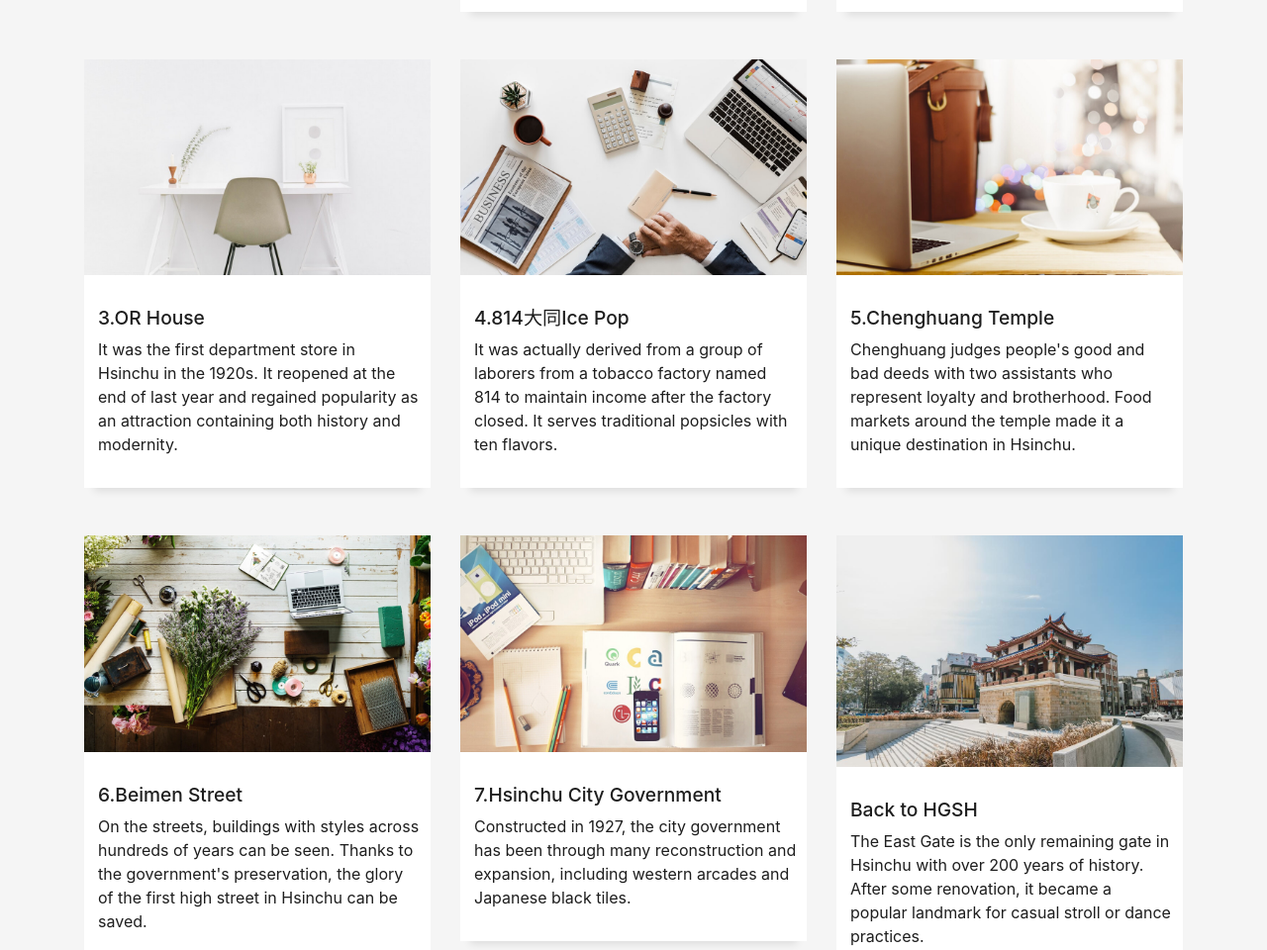
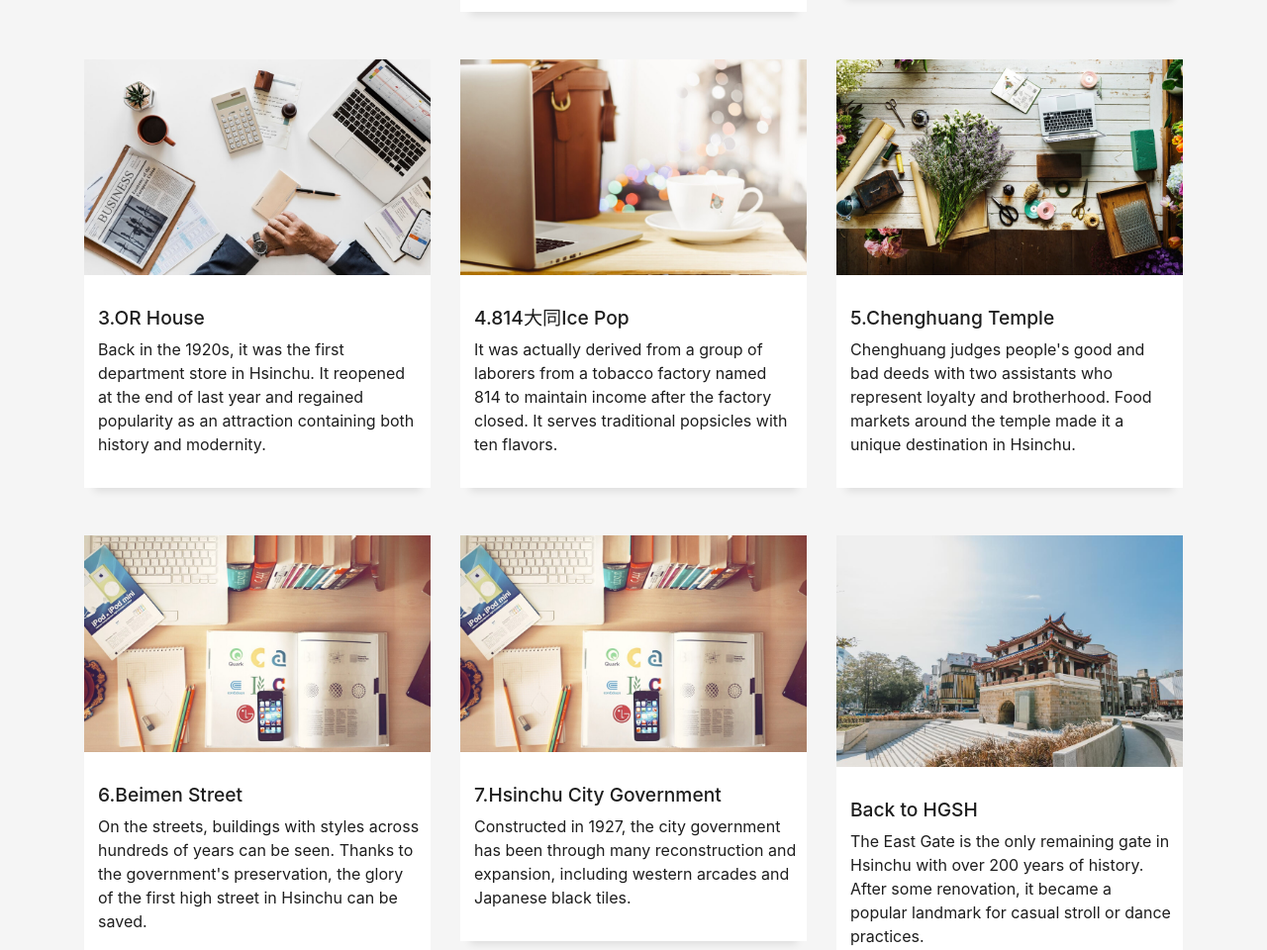
Before and after one commit to Yiwen-215/Yiwen-215.github.io, a plain HTML site: page 30727/devfolio-master/index.html in a window 1280 px wide. Shown: the part 3752-4712 px from the top of the page at 99% size. Drawn offline with Linux system fonts and the light colour scheme; files whose address does not match are found by name.

Commit message:
Update index.html

```diff
--- a/30727/devfolio-master/index.html
+++ b/30727/devfolio-master/index.html
@@ -378,9 +378,9 @@
         </div>
 	<div class="col-md-4">
           <div class="work-box">
-            <a href="img/work-1.jpg" data-lightbox="gallery-mf">
+            <a href="img/work-2.jpg" data-lightbox="gallery-mf">
               <div class="work-img">
-                <img src="img/work-1.jpg" alt="" class="img-fluid">
+                <img src="img/work-2.jpg" alt="" class="img-fluid">
               </div>
               <div class="work-content">
 
@@ -398,17 +398,17 @@
         </div>
 	<div class="col-md-4">
           <div class="work-box">
-            <a href="img/work-2.jpg" data-lightbox="gallery-mf">
+            <a href="img/work-3.jpg" data-lightbox="gallery-mf">
               <div class="work-img">
-                <img src="img/work-2.jpg" alt="" class="img-fluid">
+                <img src="img/work-3.jpg" alt="" class="img-fluid">
               </div>
               <div class="work-content">
 
 
                     <h2 class="w-title">3.OR House</h2>
 			  <p class="s-description text-left">
-                		It was the first department store in Hsinchu in the 1920s.
-				It reopened at the end of last year and regained popularity as an attraction containing both history and modernity.
+                		Back in the 1920s, it was the first department store in Hsinchu.
+				  It reopened at the end of last year and regained popularity as an attraction containing both history and modernity.
 			  </p>
 
               </div>
@@ -417,9 +417,9 @@
         </div>
 	<div class="col-md-4">
           <div class="work-box">
-            <a href="img/work-3.jpg" data-lightbox="gallery-mf">
+            <a href="img/work-4.jpg" data-lightbox="gallery-mf">
               <div class="work-img">
-                <img src="img/work-3.jpg" alt="" class="img-fluid">
+                <img src="img/work-4.jpg" alt="" class="img-fluid">
               </div>
               <div class="work-content">
 
@@ -435,9 +435,9 @@
         </div>
 	<div class="col-md-4">
           <div class="work-box">
-            <a href="img/work-4.jpg" data-lightbox="gallery-mf">
+            <a href="img/work-5.jpg" data-lightbox="gallery-mf">
               <div class="work-img">
-                <img src="img/work-4.jpg" alt="" class="img-fluid">
+                <img src="img/work-5.jpg" alt="" class="img-fluid">
               </div>
               <div class="work-content">
 
@@ -455,9 +455,9 @@
         </div>
 	<div class="col-md-4">
           <div class="work-box">
-            <a href="img/work-5.jpg" data-lightbox="gallery-mf">
+            <a href="img/work-6.jpg" data-lightbox="gallery-mf">
               <div class="work-img">
-                <img src="img/work-5.jpg" alt="" class="img-fluid">
+                <img src="img/work-6.jpg" alt="" class="img-fluid">
               </div>
               <div class="work-content">
 
```
